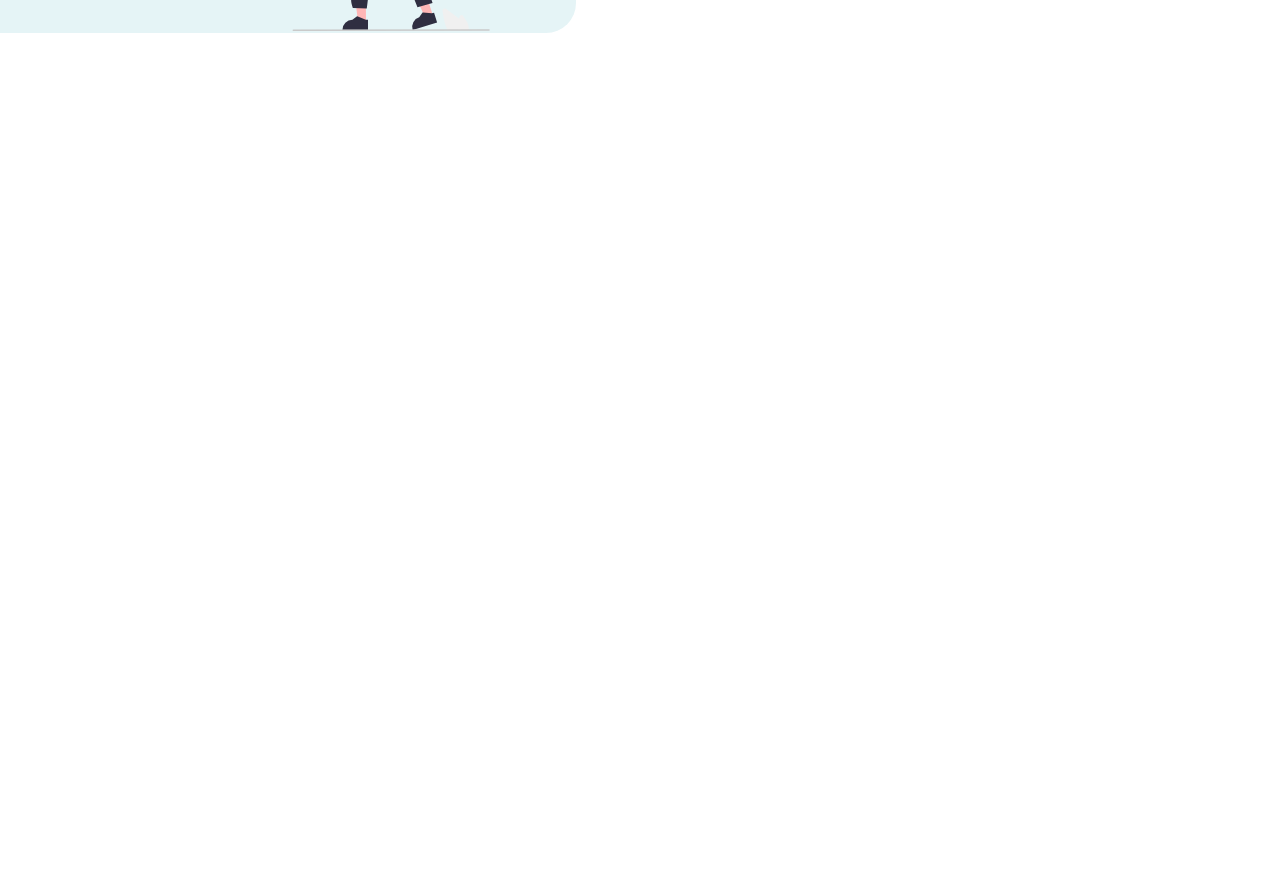
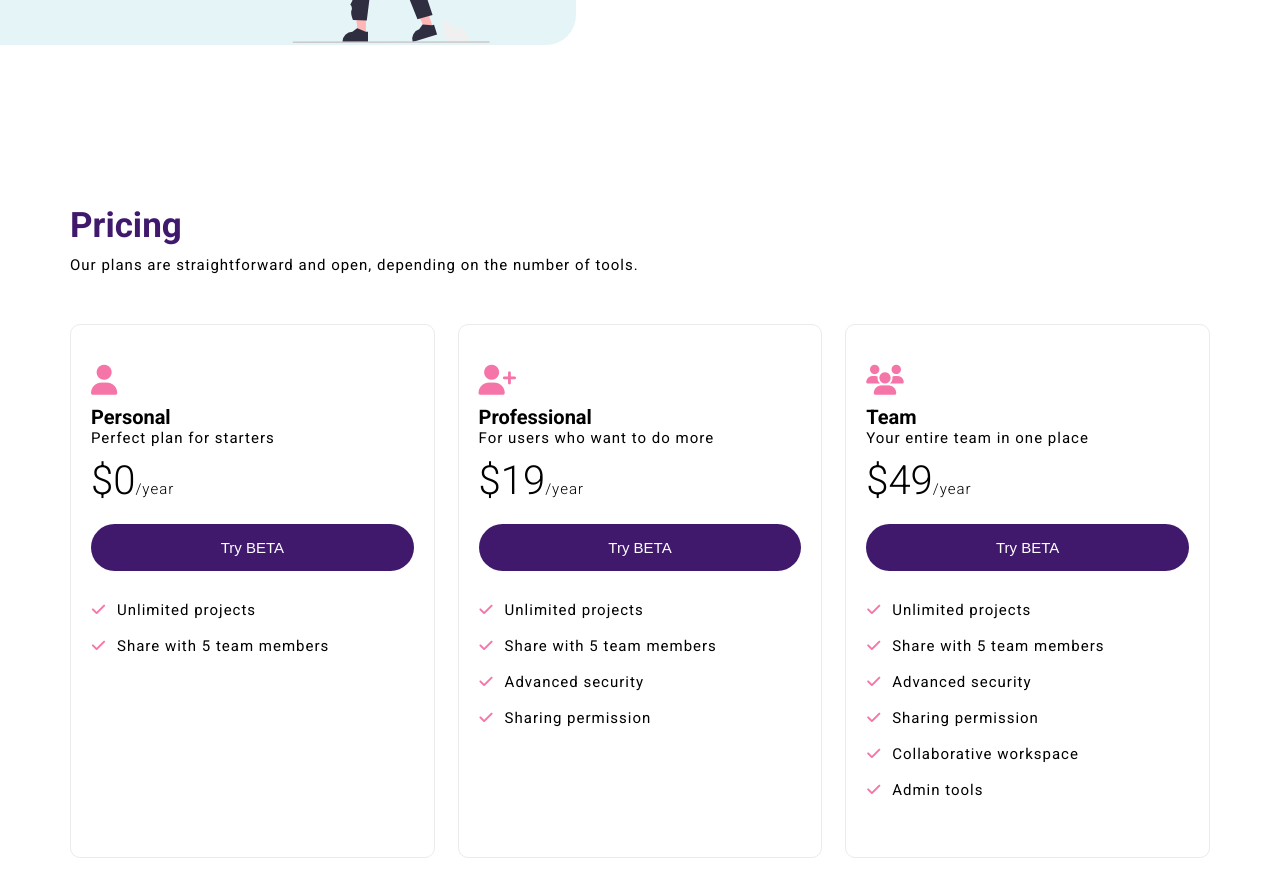
Before and after one commit to elughsmanuel/lawyer-app, a Next.js app: page / in a window 1280 px wide. Shown: the part 1900-2796 px from the top of the page. Before the commit the page ends 2013 px from the top, so only its background shows below. Built offline with nearby package versions, Linux system fonts and the light colour scheme.

Commit message:
Section pricing

```diff
--- a/components/Homepage/Homepage.js
+++ b/components/Homepage/Homepage.js
@@ -159,7 +159,10 @@ const HomePage = () => {
                 </div>
                 <div className={classes["box-2-of-3-h"]}>
                   <h3>Select a writing tool</h3>
-                        <p>Select from a variety of tools to writings, articles, and blog entries.</p>
+                  <p>
+                    Select from a variety of tools to writings, articles, and
+                    blog entries.
+                  </p>
                 </div>
               </div>
               <div className={classes["how-it-works-box"]}>
@@ -168,7 +171,10 @@ const HomePage = () => {
                 </div>
                 <div className={classes["box-2-of-3-h"]}>
                   <h3>Fill in your details</h3>
-                        <p>Explain as much detail as possible what you want to write about.</p>
+                  <p>
+                    Explain as much detail as possible what you want to write
+                    about.
+                  </p>
                 </div>
               </div>
               <div className={classes["how-it-works-box"]}>
@@ -177,9 +183,92 @@ const HomePage = () => {
                 </div>
                 <div className={classes["box-2-of-3-h"]}>
                   <h3>Generate your content</h3>
-                        <p>In seconds, our highly trained tools analyze your details and generates original and human-like content.</p>
+                  <p>
+                    In seconds, our highly trained tools analyze your details
+                    and generates original and human-like content.
+                  </p>
                 </div>
               </div>
+            </div>
+          </div>
+        </div>
+      </section>
+      <section className={classes["section"]}>
+        <div className={classes["box-con"]}>
+          <h2 className={classes["heading-secondary"]}>Pricing</h2>
+          <p className={classes["heading-secondary-sub"]}>
+            Our plans are straightforward and open, depending on the number of
+            tools.
+          </p>
+          <div className={classes["box-pricing"]}>
+            <div className={classes["box-1-of-3-pricing"]}>
+              <i className="fa-solid fa-user"></i>
+              <h2>Personal</h2>
+              <p>Perfect plan for starters</p>
+              <h1>
+                $0<span>/year</span>
+              </h1>
+              <button>Try BETA</button>
+              <ul>
+                <li>
+                  <i className="fa-solid fa-check"></i>Unlimited projects
+                </li>
+                <li>
+                  <i className="fa-solid fa-check"></i>Share with 5 team members
+                </li>
+              </ul>
+            </div>
+            <div className={classes["box-1-of-3-pricing"]}>
+              <i className="fa-solid fa-user-plus"></i>
+              <h2>Professional</h2>
+              <p>For users who want to do more</p>
+              <h1>
+                $19<span>/year</span>
+              </h1>
+              <button>Try BETA</button>
+              <ul>
+                <li>
+                  <i className="fa-solid fa-check"></i>Unlimited projects
+                </li>
+                <li>
+                  <i className="fa-solid fa-check"></i>Share with 5 team members
+                </li>
+                <li>
+                  <i className="fa-solid fa-check"></i>Advanced security
+                </li>
+                <li>
+                  <i className="fa-solid fa-check"></i>Sharing permission
+                </li>
+              </ul>
+            </div>
+            <div className={classes["box-1-of-3-pricing"]}>
+              <i className="fa-solid fa-users"></i>
+              <h2>Team</h2>
+              <p>Your entire team in one place</p>
+              <h1>
+                $49<span>/year</span>
+              </h1>
+              <button>Try BETA</button>
+              <ul>
+                <li>
+                  <i className="fa-solid fa-check"></i>Unlimited projects
+                </li>
+                <li>
+                  <i className="fa-solid fa-check"></i>Share with 5 team members
+                </li>
+                <li>
+                  <i className="fa-solid fa-check"></i>Advanced security
+                </li>
+                <li>
+                  <i className="fa-solid fa-check"></i>Sharing permission
+                </li>
+                <li>
+                  <i className="fa-solid fa-check"></i>Collaborative workspace
+                </li>
+                <li>
+                  <i className="fa-solid fa-check"></i>Admin tools
+                </li>
+              </ul>
             </div>
           </div>
         </div>
--- a/components/Homepage/Homepage.module.css
+++ b/components/Homepage/Homepage.module.css
@@ -203,7 +203,7 @@
 }
 
 .heading-secondary {
-  font-size: 3rem;
+  font-size: 3.5rem;
   color: #40196d;
   font-weight: 700;
   margin-bottom: 1rem;
@@ -325,3 +325,83 @@
   color: #000;
   letter-spacing: 1px;
 }
+
+.box-pricing {
+    width: 100%;
+    display: flex;
+    justify-content: space-between;
+}
+
+.box-1-of-3-pricing {
+    flex-basis: 32%;
+    padding: 4rem 2rem;
+    border-radius: 1rem;
+    border: 1px solid #ebebeb;
+}
+
+.box-1-of-3-pricing i {
+    font-size: 3rem;
+    color: #f675a8;
+    margin-bottom: 1rem;
+}
+
+.box-1-of-3-pricing h2 {
+    font-size: 2rem;
+    color: #000;
+    font-weight: 700;
+}
+
+.box-1-of-3-pricing p {
+    font-size: 1.5rem;
+    color: #000;
+    letter-spacing: 1px;
+    margin-bottom: 1rem;
+}
+
+.box-1-of-3-pricing h1 {
+    font-size: 4rem;
+    color: #000;
+    font-weight: 300;
+    margin-bottom: 2rem;
+}
+
+.box-1-of-3-pricing span {
+    font-size: 1.5rem;
+    color: #000;
+    letter-spacing: 1px;
+}
+
+.box-1-of-3-pricing button {
+    width: 100%;
+    font-size: 1.5rem;
+    color: #fff;
+    font-weight: 300;
+    padding: 1.5rem;
+    background-color: #40196d;
+    border: none;
+    border-radius: 3rem;
+    cursor: pointer;
+    margin-bottom: 3rem;
+    transition: all 1s;
+}
+
+.box-1-of-3-pricing button:hover {
+    background-color: #2b1049;
+}
+
+.box-1-of-3-pricing ul {
+    list-style: none;
+}
+
+.box-1-of-3-pricing ul li {
+    font-size: 1.5rem;
+    color: #000;
+    letter-spacing: 1px;
+    margin-bottom: 1rem;
+}
+
+.box-1-of-3-pricing ul li i {
+    font-size: 1.5rem;
+    color: #f675a8;
+    margin-right: 1rem;
+}
```
Lines whose indentation alone changed are shown as unchanged.
